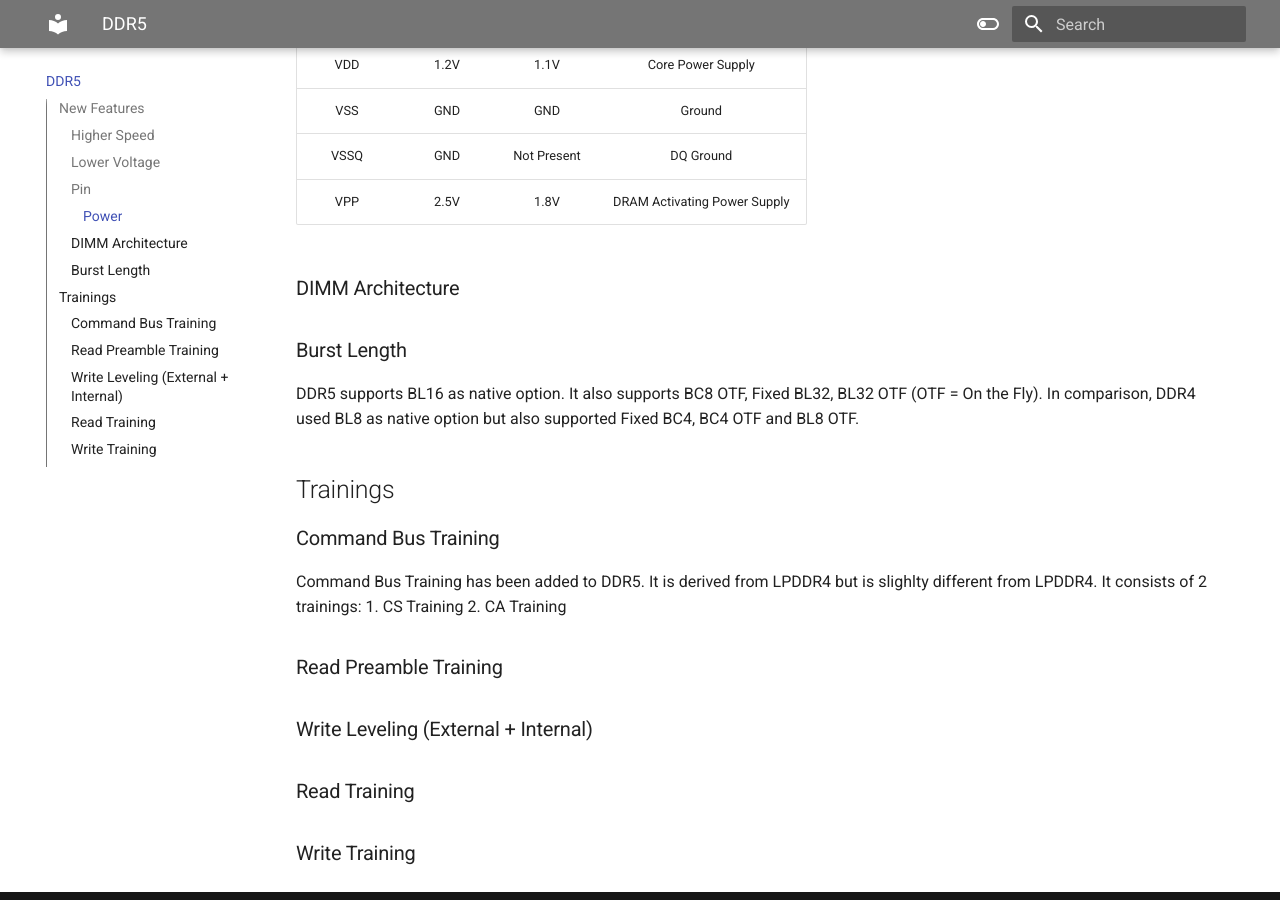
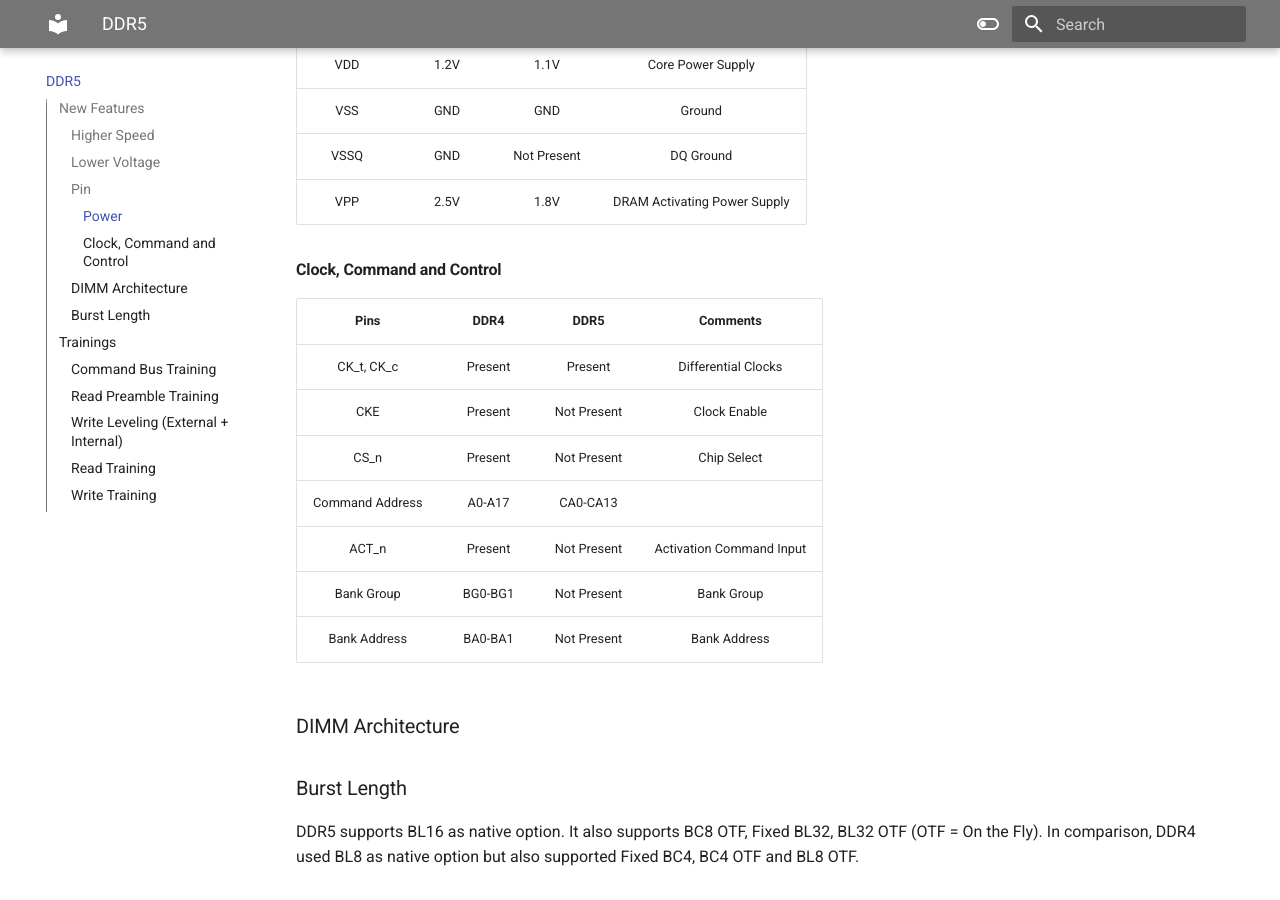
Before and after one commit to shingaridavesh/memoryandarchitecture, an MkDocs documentation site: the page built from docs/DDR5.md, in a window 1280 px wide and 900 px high, scrolled down 539 px. Built offline with MkDocs 1.6.1 and Material for MkDocs 9.7.7, drawn with Linux system fonts in a browser that asks for light colours.

Commit message:
Update DDR5.md

```diff
--- a/docs/DDR5.md
+++ b/docs/DDR5.md
@@ -4,6 +4,7 @@
 ###Higher Speed
 ###Lower Voltage
 ###Pin
+
 ####Power
 |  Pins  |      DDR4      |   DDR5    |   Comments    |
 | :--------: |:-------------:| :---------:|:---------:|
@@ -12,6 +13,17 @@
 | VSS | GND |     GND | Ground |
 | VSSQ |   GND    |      Not Present | DQ Ground |
 | VPP | 2.5V |     1.8V | DRAM Activating Power Supply |
+
+####Clock, Command and Control
+|  Pins  |      DDR4      |   DDR5    |   Comments    |
+| :--------: |:-------------:| :---------:|:---------:|
+| CK_t, CK_c  | Present |     Present | Differential Clocks |
+| CKE |   Present    |       Not Present | Clock Enable |
+| CS_n | Present |     Not Present | Chip Select |
+| Command Address |   A0-A17    |      CA0-CA13 |  |
+| ACT_n |   Present    |      Not Present | Activation Command Input |
+| Bank Group | BG0-BG1 |     Not Present | Bank Group |
+| Bank Address | BA0-BA1 |     Not Present | Bank Address |
 
 ###DIMM Architecture
 ###Burst Length
```
